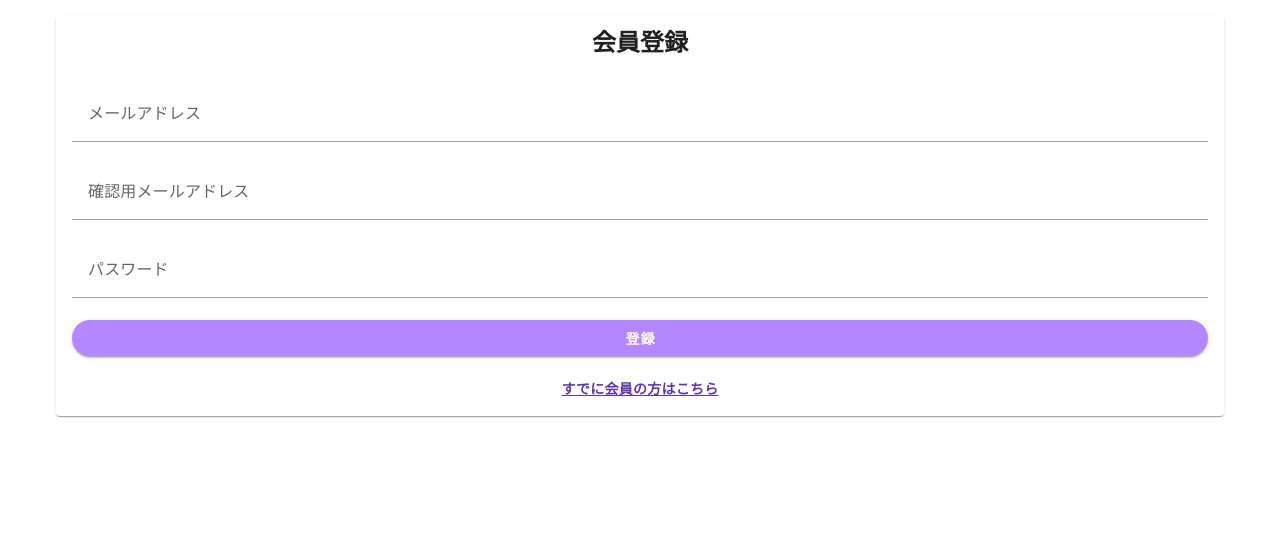
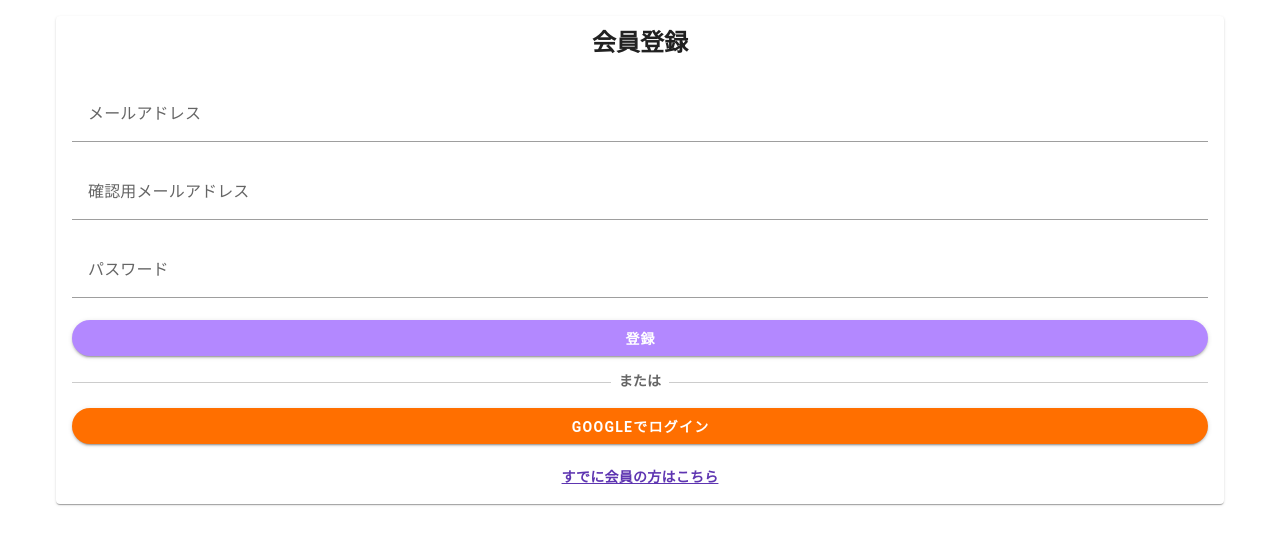
Before and after one commit to rk5155/reunion-app, a Nuxt app: page /register in a window 1280 px wide. Shown: the top 544 px of the page. Built offline with nearby package versions, Linux system fonts and the light colour scheme.

Commit message:
googleログインを実装した

```diff
--- a/components/auth/Form.vue
+++ b/components/auth/Form.vue
@@ -33,11 +33,25 @@
     >
       {{ props.buttonText }}
     </v-btn>
+    <div class="divider-container">
+      <span class="divider-line"></span>
+      <span class="divider-text">または</span>
+      <span class="divider-line"></span>
+    </div>
+    <v-btn
+      color="amber-darken-4"
+      block
+      class="font-weight-bold rounded-pill"
+      @click="handleGoogleLogin"
+    >
+      Googleでログイン
+    </v-btn>
   </v-form>
 </template>
 
 <script lang="ts" setup>
 import { ref, defineProps, defineEmits } from 'vue';
+import { useAuthStore } from '@/stores/auth';
 
 // Propsの型を定義
 const props = defineProps<{
@@ -73,4 +87,37 @@ const handleSubmit = () => {
   }
   emit('submit', form.value);
 };
+
+// Googleログイン処理
+const authStore = useAuthStore();
+const handleGoogleLogin = async () => {
+  try {
+    await authStore.loginWithGoogle();
+    alert('Googleログインに成功しました！');
+    router.push('/dashboard');
+  } catch (error) {
+    console.error('Googleログインエラー:', error);
+    alert('Googleログインに失敗しました: ' + (error as Error).message);
+  }
+};
 </script>
+
+<style scoped>
+.divider-container {
+  display: flex;
+  align-items: center;
+  margin: 16px 0;
+}
+
+.divider-line {
+  flex: 1;
+  height: 1px;
+  background-color: #ccc;
+}
+
+.divider-text {
+  margin: 0 8px;
+  font-weight: bold;
+  color: #666;
+}
+</style>
--- a/stores/auth.ts
+++ b/stores/auth.ts
@@ -1,5 +1,12 @@
 import { defineStore } from 'pinia';
-import { getAuth, signInWithEmailAndPassword, signOut, createUserWithEmailAndPassword } from 'firebase/auth';
+import {
+  getAuth,
+  signInWithEmailAndPassword,
+  signOut,
+  createUserWithEmailAndPassword,
+  signInWithPopup,
+  GoogleAuthProvider,
+} from 'firebase/auth';
 import { useFirebase } from '@/composables/useFirebase';
 
 export const useAuthStore = defineStore('auth', {
@@ -9,7 +16,6 @@ export const useAuthStore = defineStore('auth', {
   actions: {
     initializeUser() {
       if (typeof window !== 'undefined') {
-        // クライアントサイドでのみ localStorage を使用
         const storedUser = localStorage.getItem('user');
         if (storedUser) {
           this.user = JSON.parse(storedUser);
@@ -49,5 +55,18 @@ export const useAuthStore = defineStore('auth', {
         localStorage.removeItem('user');
       }
     },
+    async loginWithGoogle() {
+      const { app } = useFirebase();
+      const auth = getAuth(app);
+      const provider = new GoogleAuthProvider();
+      const result = await signInWithPopup(auth, provider);
+      this.user = {
+        uid: result.user.uid,
+        email: result.user.email,
+      };
+      if (typeof window !== 'undefined') {
+        localStorage.setItem('user', JSON.stringify(this.user));
+      }
+    },
   },
 });
```
